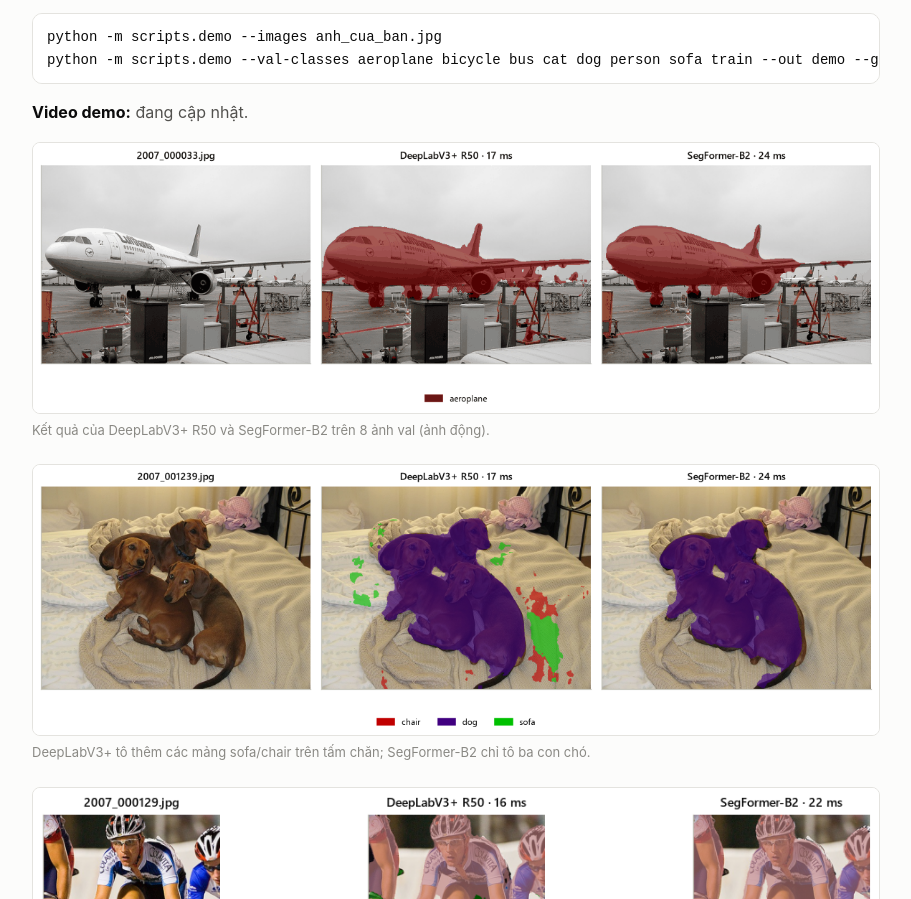
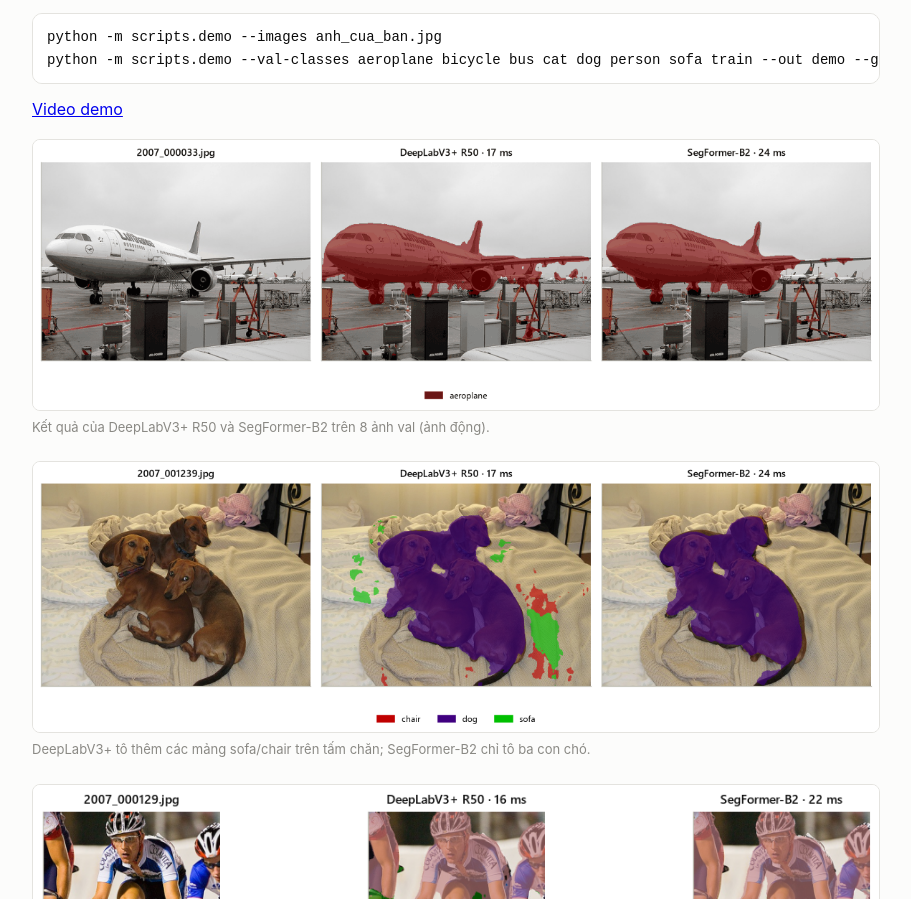
Before and after one commit to TamTran9x/2470743-CO5085-Assignment, a plain HTML site: page A2/index.html in a window 1280 px wide. Shown: the part 11032-11931 px from the top of the page, without its empty margins (184-1095 px from the left). Drawn offline with Linux system fonts and the light colour scheme.

Commit message:
Update index.html

```diff
--- a/A2/index.html
+++ b/A2/index.html
@@ -207,7 +207,7 @@
 <pre><code>python -m scripts.demo --images anh_cua_ban.jpg
 python -m scripts.demo --val-classes aeroplane bicycle bus cat dog person sofa train --out demo --gif demo/demo.gif</code></pre>
   <!-- VIDEO: thay dòng dưới bằng link video demo, ví dụ <a href="https://youtu.be/...">Video demo</a> -->
-  <p><strong>Video demo:</strong> đang cập nhật.</p>
+  <a href="https://drive.google.com/file/d/17Y_Ufk21xKpWgUMRpk2z5a8mfXLv5QAL/view?usp=drive_link">Video demo</a>
   <figure><img src="demo/demo.gif" alt="Demo phân đoạn trên 8 ảnh val" loading="lazy"><figcaption>Kết quả của DeepLabV3+ R50 và SegFormer-B2 trên 8 ảnh val (ảnh động).</figcaption></figure>
   <figure><img src="demo/2007_001239.png" alt="Demo: ba con chó trên giường" loading="lazy"><figcaption>DeepLabV3+ tô thêm các mảng sofa/chair trên tấm chăn; SegFormer-B2 chỉ tô ba con chó.</figcaption></figure>
   <figure><img src="demo/2007_000129.png" alt="Demo: người đi xe đạp" loading="lazy"><figcaption>Xe đạp và người: cấu trúc mảnh của xe đạp là trường hợp khó với cả hai mô hình.</figcaption></figure>
```
